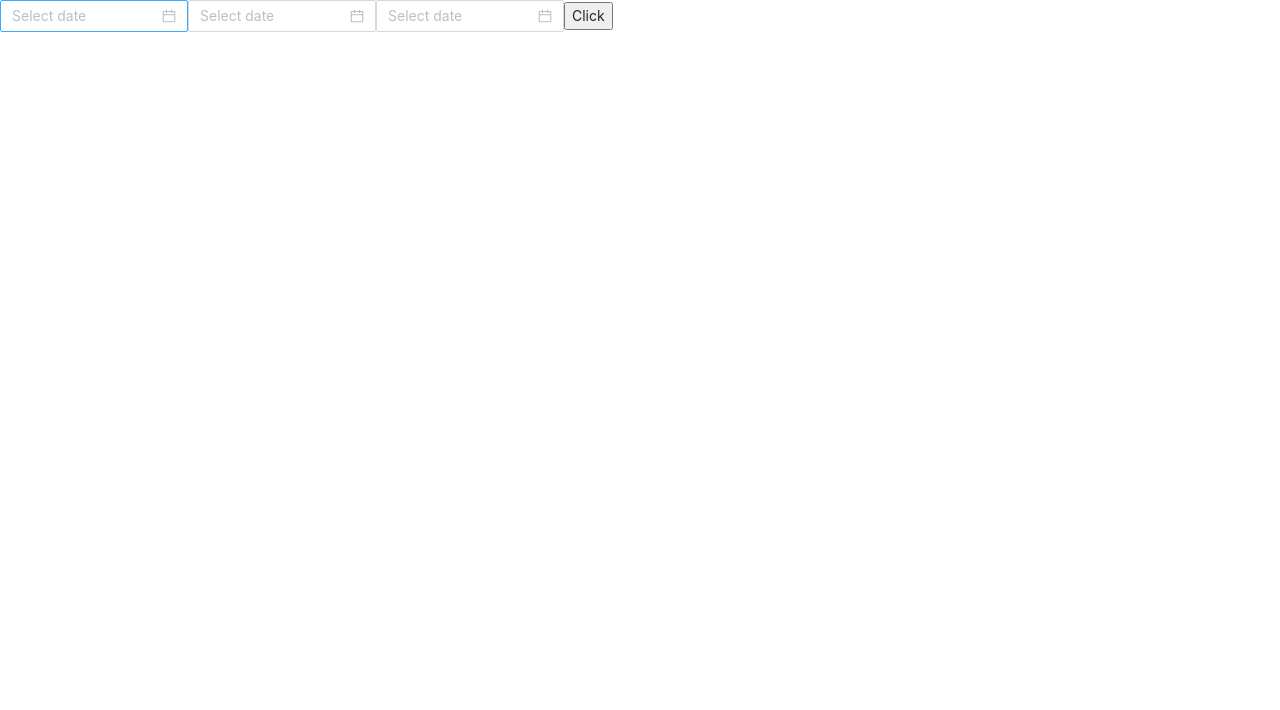
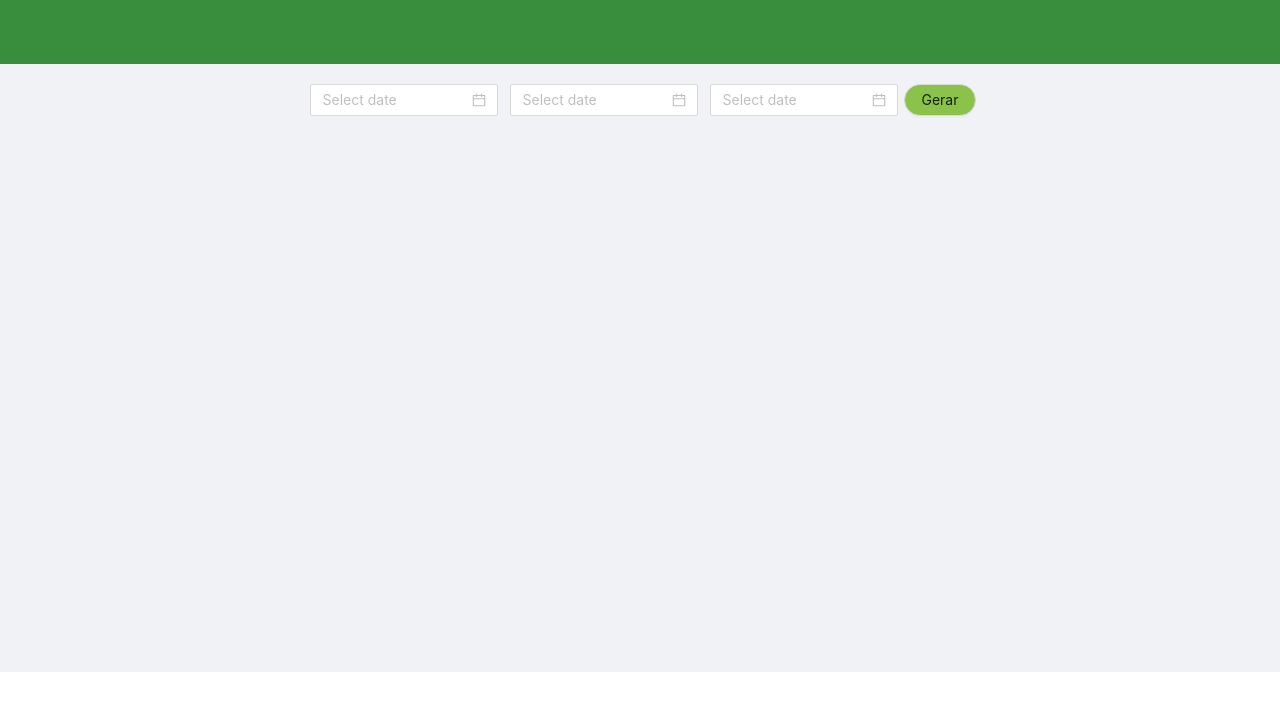
Before and after one commit to GGVidal/webseguro, a React (Create React App) app: page / in a window 1280 px wide. Shown: the top 710 px of the page. Built offline with nearby package versions, Linux system fonts and the light colour scheme.

Commit message:
Styling main page

```diff
--- a/src/App.js
+++ b/src/App.js
@@ -1,8 +1,10 @@
 import React, { useState } from "react";
-import 'antd/dist/antd.css';
+import "antd/dist/antd.css";
 import { saveAs } from "file-saver";
 import axios from "axios";
-import {DatePicker} from 'antd'
+import { DatePicker, Layout, Button, Row, Col } from "antd";
+const { Header, Content } = Layout;
+
 const App = () => {
   const [minDate, setMinDate] = useState(0);
   const [maxDate, setMaxDate] = useState(0);
@@ -14,17 +16,50 @@ const App = () => {
       responseType: "blob",
       data: { min_date: minDate, max_date: maxDate, start_date: startDate }, // important
     }).then((response) => {
-      saveAs(response.data, "file.xls");
+      saveAs(response.data, "seguro.xls");
     });
   };
-  console.log(minDate);
+
   return (
-    <div>
-      <DatePicker onChange={(date, dateString) => {setMinDate(dateString)}} format="DD/MM/YYYY"/>
-      <DatePicker onChange={(date, dateString) => {setMaxDate(dateString)}} format="DD/MM/YYYY"/>
-      <DatePicker onChange={(date, dateString) => {setStartDate(dateString)}} format="DD/MM/YYYY"/>
-      <button onClick={() => onRequest()}>Click</button>
-    </div>
+    <Layout>
+      <Header style={{ position: "fixed", zIndex: 1, width: "100%", backgroundColor: '#388E3C' }}>
+        <div className="logo" />
+      </Header>
+      <Content
+        className="site-layout"
+        style={{ padding: "0 50px", marginTop: 84 }}
+      >
+        <div className="site-layout-background" style={{ minHeight: "42em" }}>
+          <Row align="center" gutter={12}>
+            <Col>
+              <DatePicker
+                onChange={(date, dateString) => {
+                  setMinDate(dateString);
+                }}
+                format="DD/MM/YYYY"
+              />
+            </Col>
+            <Col>
+              <DatePicker
+                onChange={(date, dateString) => {
+                  setMaxDate(dateString);
+                }}
+                format="DD/MM/YYYY"
+              />
+            </Col>
+            <Col>
+              <DatePicker
+                onChange={(date, dateString) => {
+                  setStartDate(dateString);
+                }}
+                format="DD/MM/YYYY"
+              />
+            </Col>
+            <Button style={{backgroundColor: '#8BC34A'}} shape="round" onClick={() => onRequest()}>Gerar</Button>
+          </Row>
+        </div>
+      </Content>
+    </Layout>
   );
 };
 export default App;
```
